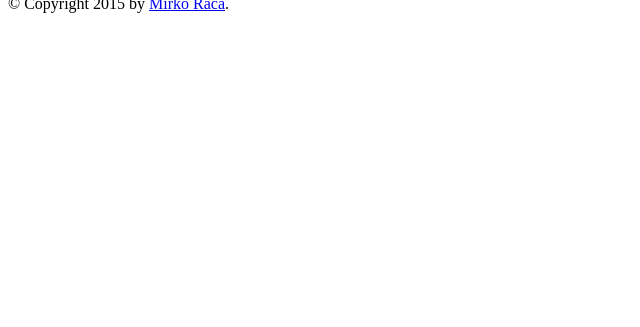
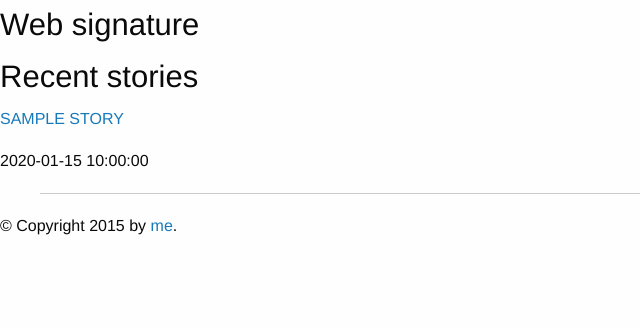
Before and after one commit to racamirko/yabp, a Python web app: template templates/home.html in a window 1280 px wide. Shown: the part 473-800 px from the top of the page, without its empty margins (0-640 px from the left). Run offline with Jinja, Linux system fonts and the light colour scheme; the template is opened without the code that fills it: most values are stand-ins (such as "Sample title", 1, 10 or a date in 2020); some libraries are stand-ins or nearby versions.

Commit message:
Small steps

```diff
--- a/devblog/views.py
+++ b/devblog/views.py
@@ -1,7 +1,5 @@
 from django.shortcuts import render
 from models import *
-
-# Create your views here.
 
 
 def home(request):
@@ -13,6 +11,7 @@
     story = Story.objects.get(id=story_id)
     return render(request, 'story.html', context={'story': story})
 
+
 def show_tag(request, tag_id, tag_name):
     tag = Tag.objects.get(id=tag_id)
     return render(request, 'tag.html', context={'tag':tag})
--- a/templates/home.html
+++ b/templates/home.html
@@ -2,18 +2,39 @@
 {% block title %}home{% endblock %}
 
 {% block content %}
-    <h1 align="center">a::comp</h1>
-    <img src="/static/sean_murphy.jpg"/>
-    <ul>
+
+    <div class="top-bar">
+    <div class="top-bar-left">
+    <ul class="menu">
+    <li class="menu-text">Blog</li>
+    <li><a href="#">One</a></li>
+    <li><a href="#">Two</a></li>
+    <li><a href="#">Three</a></li>
+    </ul>
+    </div>
+    </div>
+
+    <div class="callout large primary">
+    <div class="row column text-center">
+    <h1><img src="static/img/logo.png"/>a::comp</h1>
+    </div>
+    </div>
+
+    <div class="row">
+        <h3>Web signature</h3>
+    </div>
+
+    <div class="row"><h3>Recent stories</h3></div>
+
+    <div class="row medium-8 large-7 columns">
     {% for story in stories %}
-        <li>
-            <p style="text-transform: uppercase;"><a href="/story/{{ story.id }}/">{{ story.title }}</a></p>
+        <div class="blog-post">
+            <p style="text-transform: uppercase;"> <i style="step fi-foot size-48"></i> <a href="/story/{{ story.id }}/">{{ story.title }}</a></p>
             <p>{{ story.date }}</p>
-            <div style="#tag-list">
                 {% for tag in story.tag.all()|sort(attribute="name") %}
                     <a href="/tag/{{ tag.id }}/{{ tag.name }}/">{{ tag.name }}</a>,
                 {% endfor %}
-            </div>
-        </li>
+        </div>
     {% endfor %}
+    </div>
 {% endblock %}
--- a/templates/template_base.html
+++ b/templates/template_base.html
@@ -1,17 +1,35 @@
 <!DOCTYPE html>
-<html lang="en">
+<html class="no-js" lang="en">
 <head>
     <!-- <link rel="stylesheet" href="style.css" /> -->
     <title>::a:computer::{% block title %}{% endblock %}</title>
+    <meta charset="utf-8" />
+    <meta name="viewport" content="width=device-width, initial-scale=1.0" />
+    <link rel="stylesheet" href="static/css/foundation.css" />
+    <!-- <link rel="stylesheet" href="http://dhbhdrzi4tiry.cloudfront.net/cdn/sites/foundation.min.css"> -->
+
+    <link rel="stylesheet" href="static/foundation-icons/foundation-icons.css" />
+
+    <!-- <script src="static/js/vendor/modernizr.js"></script> -->
     {% block head %}
     {% endblock %}
 </head>
 <body>
-    <div id="content">{% block content %}{% endblock %}</div>
+    <!-- <div id="content"> -->
+    {% block content %}{% endblock %}
+    <!-- </div> -->
     <div id="footer">
+    	<hr>
         {% block footer %}
-        &copy; Copyright 2015 by <a href="http://analog.computer/">Mirko Raca</a>.
+        &copy; Copyright 2015 by <a href="http://analog.computer/">me</a>.
         {% endblock %}
     </div>
+
+<script src="https://code.jquery.com/jquery-2.1.4.min.js"></script>
+<script src="http://dhbhdrzi4tiry.cloudfront.net/cdn/sites/foundation.js"></script>
+<script>
+      $(document).foundation();
+    </script>
+
 </body>
 </html>
```
Also changed, not shown: 1 other file.
